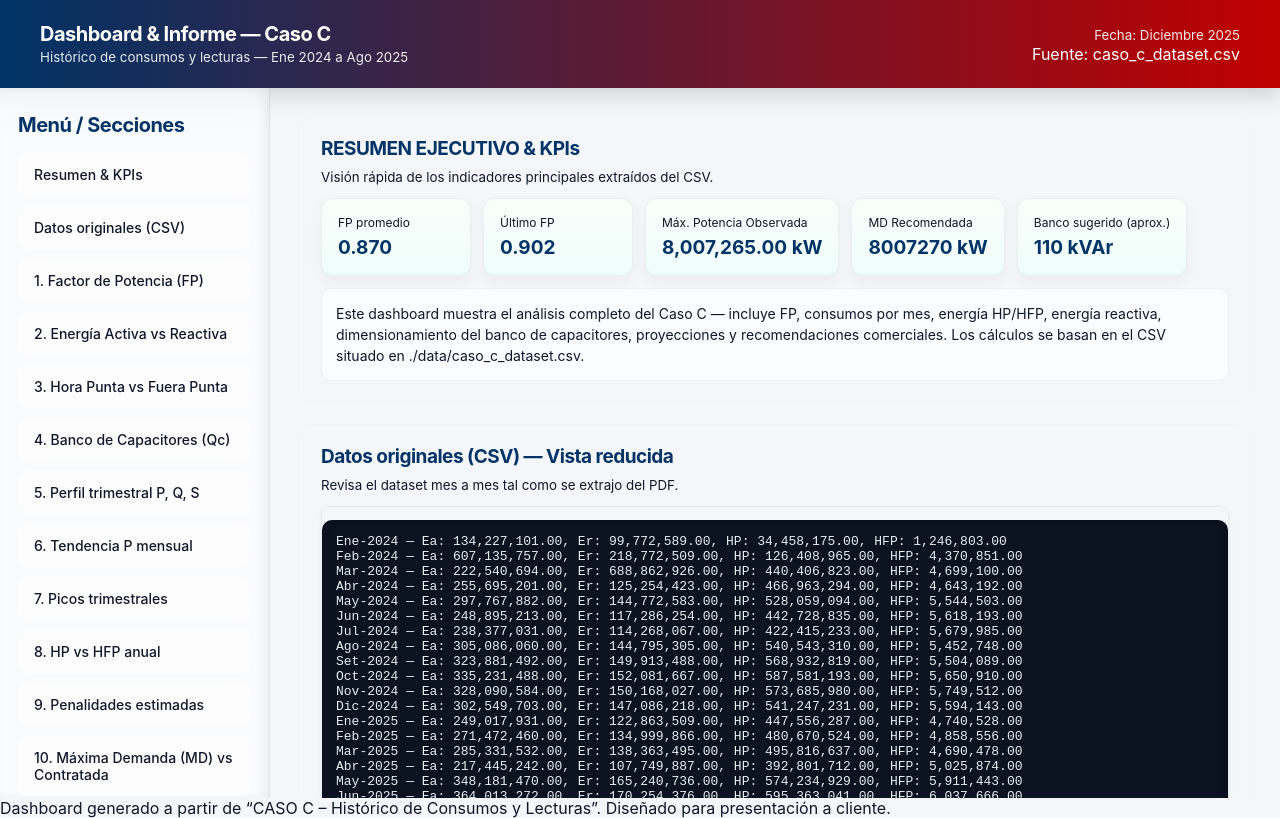
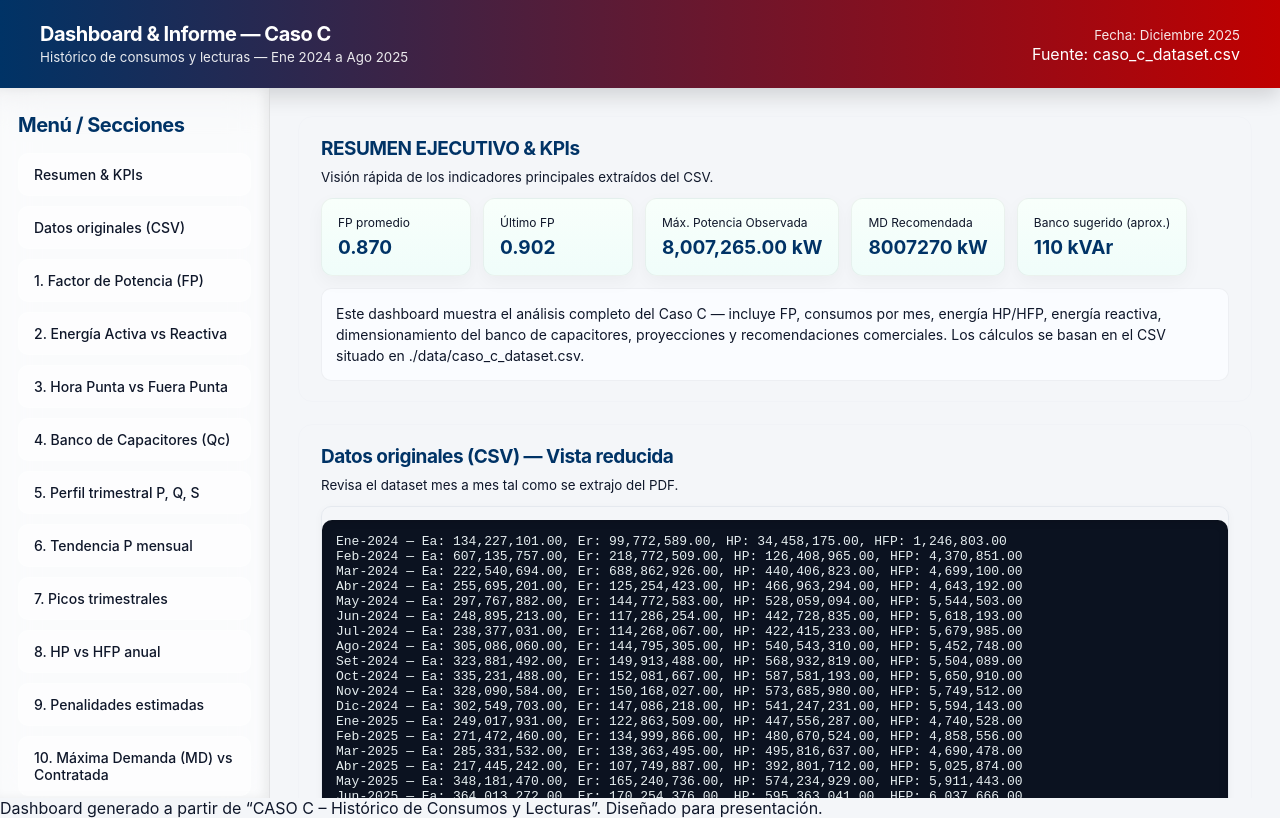
Before and after one commit to Alexander-Manosalva-Peralta/Dashboard-casoC, a plain HTML site: page index.html in a window 1280 px wide. Drawn offline with nearby package versions, Linux system fonts and the light colour scheme.

```diff
--- a/index.html
+++ b/index.html
@@ -449,7 +449,7 @@
 </div>
 
 <footer>
-  Dashboard generado a partir de “CASO C – Histórico de Consumos y Lecturas”. Diseñado para presentación a cliente.
+  Dashboard generado a partir de “CASO C – Histórico de Consumos y Lecturas”. Diseñado para presentación.
 </footer>
 <!-- ================= PARTE 2/3: PARSER, UTILS y FLUJO INICIAL ================= -->
 <script>
```
